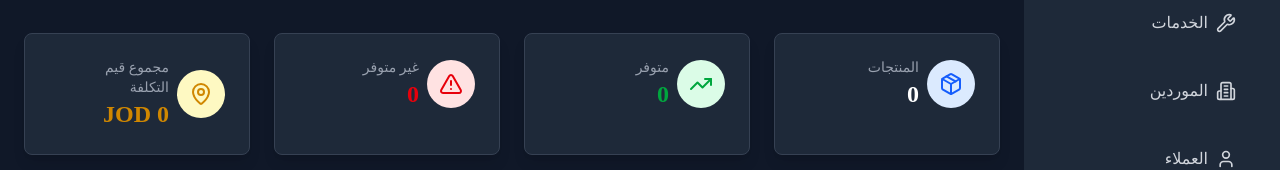
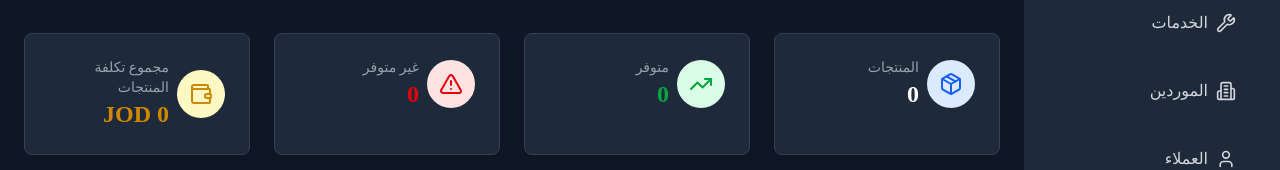
Before and after one commit to Loay-Alsaeed/warehouse-management-system, a React (Vite) app: page / in a window 1280 px wide. Shown: the part 159-329 px from the top of the page. Built offline with nearby package versions, Linux system fonts and the light colour scheme; no server answers; the database is empty; sample sign-in values are in the browser's storage; what @react-pdf/renderer would draw is missing.

Commit message:
total products cost

```diff
--- a/src/components/Dashboard.jsx
+++ b/src/components/Dashboard.jsx
@@ -1,7 +1,7 @@
 import React, { useState, useEffect } from 'react';
 import { useTranslation } from 'react-i18next';
 import { useTheme } from '../contexts/ThemeContext';
-import { Package, TrendingUp, AlertTriangle, MapPin } from 'lucide-react';
+import { Package, TrendingUp, AlertTriangle, MapPin, Wallet } from 'lucide-react';
 import { db } from '../firebase';
 import { collection, getDocs } from 'firebase/firestore';
 import LoadingSpinner from './LoadingSpinner';
@@ -47,7 +47,7 @@ const Dashboard = () => {
       const totalProducts = products.length;
       const availableProducts = products.filter(p => (parseInt(p.quantity) || 0) > 0).length;
       const unavailableProducts = totalProducts - availableProducts;
-      const totalValue = products.reduce((sum, p) => sum + ((parseFloat(p.price) || 0) * (parseInt(p.quantity) || 0)), 0);
+      const totalValue = products.reduce((sum, p) => sum + ((parseFloat(p.cost) || 0) * (parseInt(p.quantity) || 0)), 0);
       const uniqueCategories = [...new Set(products.map(p => p.category).filter(Boolean))];
       const totalCategories = uniqueCategories.length;
 
@@ -125,11 +125,13 @@ const Dashboard = () => {
         <div className={`p-6 rounded-lg shadow-lg ${darkMode ? 'bg-gray-800 border-gray-700' : 'bg-white border-gray-200'} border`}>
           <div className="flex items-center space-x-2">
             <div className="p-3 rounded-full bg-yellow-100 text-yellow-600">
-              <MapPin size={24} />
+              {/* <MapPin size={24} /> */}
+              <Wallet size={24}/>
+
             </div>
             <div className="ml-4">
               <p className={`text-sm font-medium ${darkMode ? 'text-gray-400' : 'text-gray-600'}`}>
-                {i18n.language === 'ar' ? 'مجموع قيم التكلفة' : 'Total Value'}
+                {i18n.language === 'ar' ? "مجموع تكلفة المنتجات" : 'Total Value'}
               </p>
               <p className="text-2xl font-bold text-yellow-600">{stats.totalValue} JOD</p>
             </div>
```
